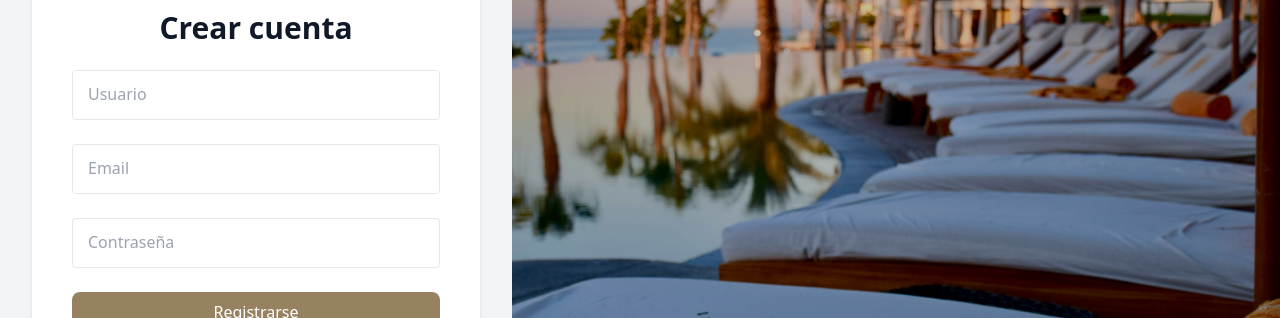
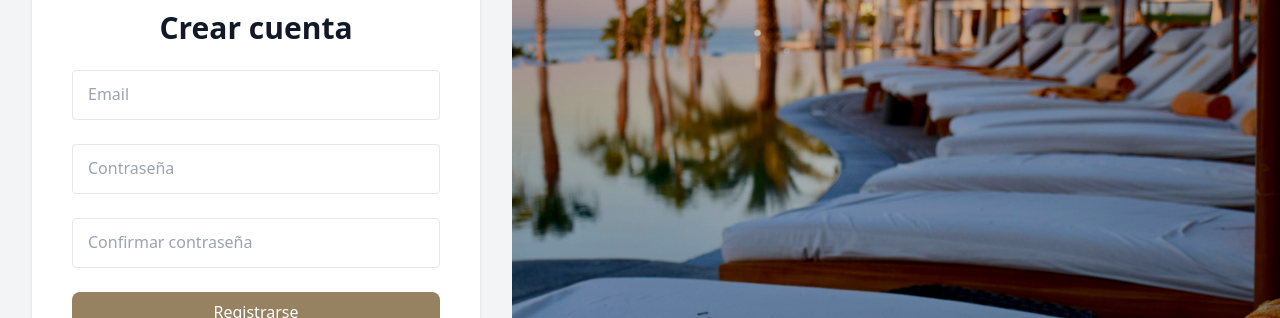
Before and after one commit to najr91/Sea-view-resort-frontend, a React (Vite) app: page /register in a window 1280 px wide. Shown: the part 231-549 px from the top of the page. Built offline with nearby package versions, Linux system fonts and the light colour scheme; no server answers.

Commit message:
corrigiendo login y register

```diff
--- a/src/pages/Register.jsx
+++ b/src/pages/Register.jsx
@@ -7,7 +7,11 @@ import { toast } from "react-hot-toast";
 import beachImg from "../assets/AreasComunes/Pileta-Playa/pexels-gapeppy1-2373201.jpg";
 
 function Register() {
-  const [data, setData] = useState({ username: "", email: "", password: "" });
+  const [data, setData] = useState({
+    email: "",
+    password: "",
+    confirmPassword: "",
+  });
   const { register } = useAuth();
   const navigate = useNavigate();
 
@@ -17,8 +21,16 @@ function Register() {
 
   const handleSubmit = async (e) => {
     e.preventDefault();
+
+    if (data.password !== data.confirmPassword) {
+      toast.error("Las contraseñas no coinciden", {
+        iconTheme: { primary: "#968260", secondary: "#fff" },
+      });
+      return;
+    }
+
     try {
-      await register(data);
+      await register({ email: data.email, password: data.password });
       toast.success("Gracias por registrarte. Revisa tu email.");
       navigate("/login");
     } catch (err) {
@@ -62,25 +74,9 @@ function Register() {
             </div>
           </div>
 
-          <h2 className="text-2xl md:text-3xl font-bold mb-6 text-center">Crear cuenta</h2>
-
-          <div className="relative mb-6">
-            <input
-              id="username"
-              type="text"
-              name="username"
-              onChange={handleChange}
-              placeholder=" "
-              className="peer w-full border rounded px-3 py-3 bg-white focus:outline-none focus:border-resort-olive"
-              required
-            />
-            <label
-              htmlFor="username"
-              className="absolute left-3 -top-2.5 bg-white px-1 text-sm text-gray-600 transition-all peer-placeholder-shown:top-3 peer-placeholder-shown:text-base peer-placeholder-shown:text-gray-400 peer-focus:-top-2.5 peer-focus:text-sm peer-focus:text-resort-olive"
-            >
-              Usuario
-            </label>
-          </div>
+          <h2 className="text-2xl md:text-3xl font-bold mb-6 text-center">
+            Crear cuenta
+          </h2>
 
           <div className="relative mb-6">
             <input
@@ -118,10 +114,33 @@ function Register() {
             </label>
           </div>
 
-          <Button type="submit" className="w-full mb-4">Registrarse</Button>
+          <div className="relative mb-6">
+            <input
+              id="confirmPassword"
+              type="password"
+              name="confirmPassword"
+              onChange={handleChange}
+              placeholder=" "
+              className="peer w-full border rounded px-3 py-3 bg-white focus:outline-none focus:border-resort-olive"
+              required
+            />
+            <label
+              htmlFor="confirmPassword"
+              className="absolute left-3 -top-2.5 bg-white px-1 text-sm text-gray-600 transition-all peer-placeholder-shown:top-3 peer-placeholder-shown:text-base peer-placeholder-shown:text-gray-400 peer-focus:-top-2.5 peer-focus:text-sm peer-focus:text-resort-olive"
+            >
+              Confirmar contraseña
+            </label>
+          </div>
+
+          <Button type="submit" className="w-full mb-4">
+            Registrarse
+          </Button>
           <p className="text-center text-sm">
             ¿Ya tienes una cuenta? {""}
-            <Link to="/login" className="text-[rgb(150,130,96)] hover:underline">
+            <Link
+              to="/login"
+              className="text-[rgb(150,130,96)] hover:underline"
+            >
               Inicia sesión
             </Link>
           </p>
--- a/src/services/authService.js
+++ b/src/services/authService.js
@@ -1,4 +1,4 @@
-const API = "/api/v1";
+const API = "/api/auth";
 const getToken = () => localStorage.getItem("token");
 import axios from "axios";
 
```
